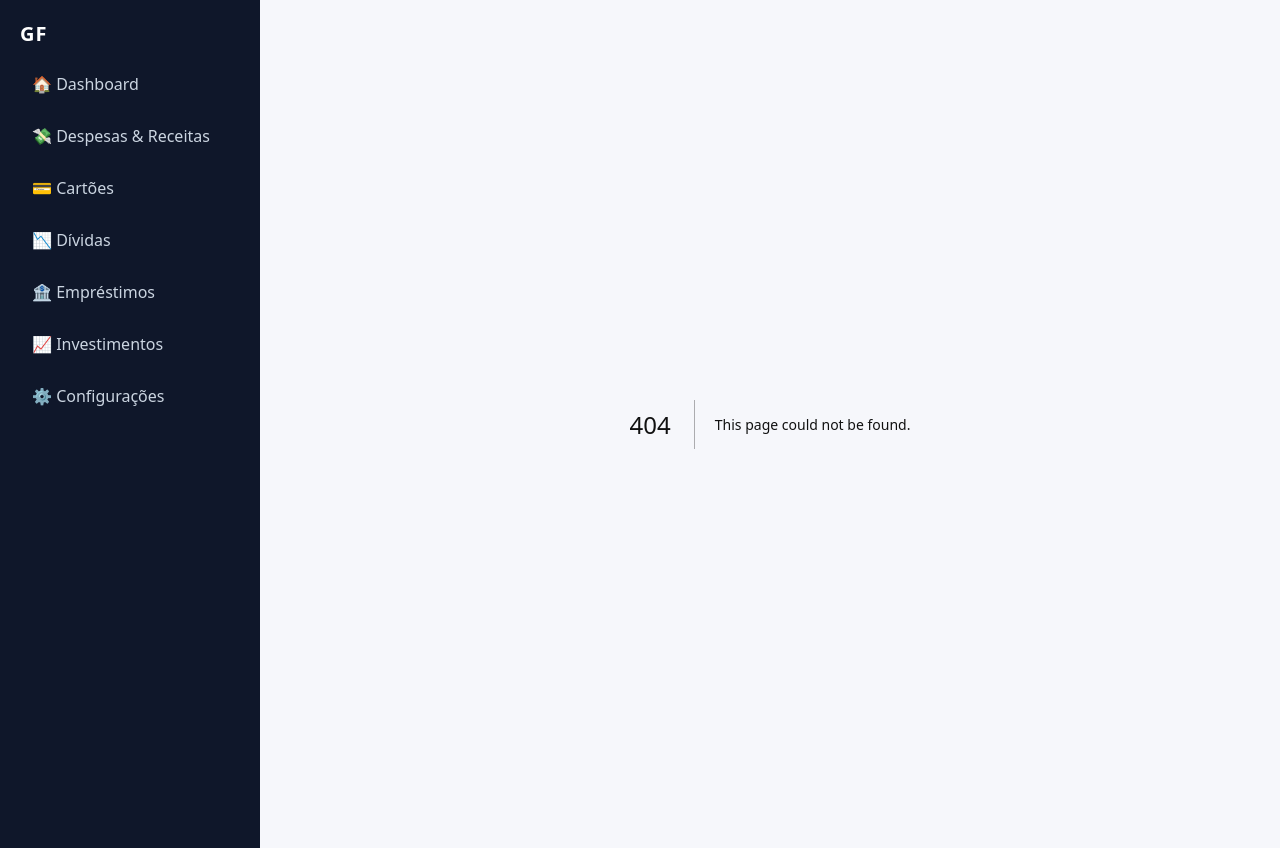
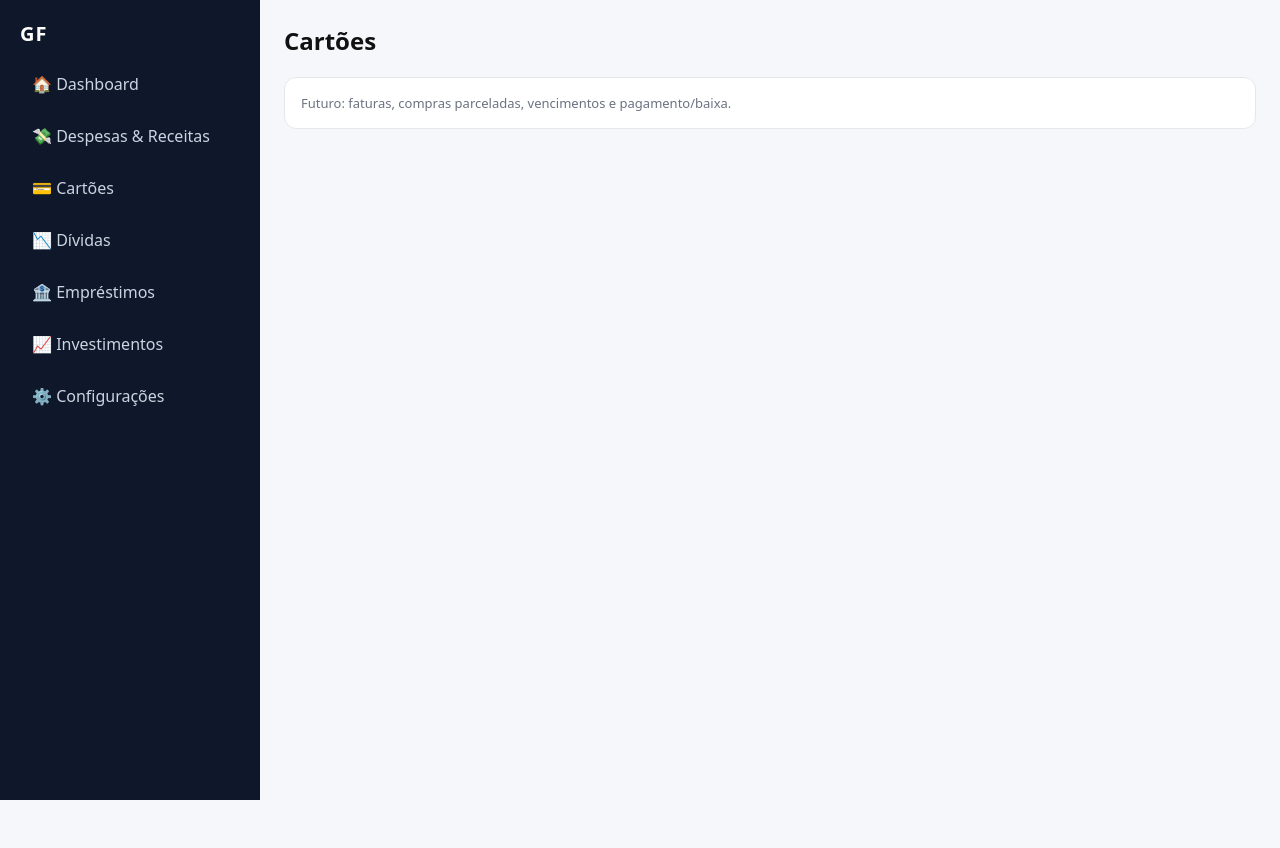
Before and after one commit to Ivanmonteiro-create/gerenciamentofamiliar.site, a Next.js app: page /cartoes in a window 1280 px wide. Before the commit this address had no page. After the commit the page ends 800 px from the top, so only its background shows below. Built offline with nearby package versions, Linux system fonts and the light colour scheme.

Commit message:
Create page.js

```diff
--- /dev/null
+++ b/app/cartoes/page.js
@@ -0,0 +1,10 @@
+export default function Cartoes() {
+  return (
+    <>
+      <h2 style={{marginTop:0}}>Cartões</h2>
+      <div className="card">
+        <p className="muted">Futuro: faturas, compras parceladas, vencimentos e pagamento/baixa.</p>
+      </div>
+    </>
+  );
+}
```
